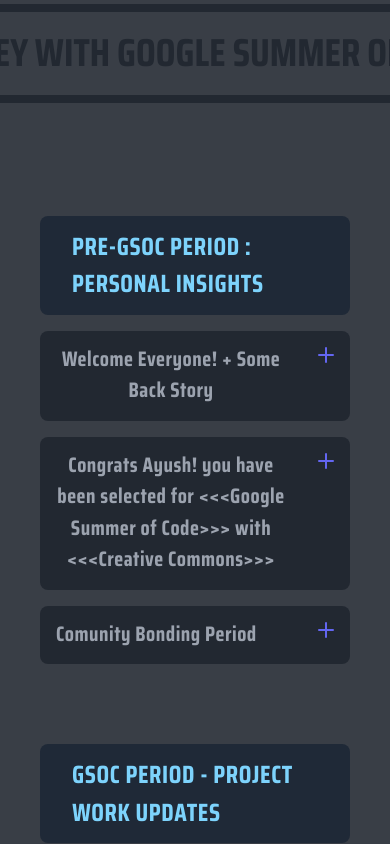
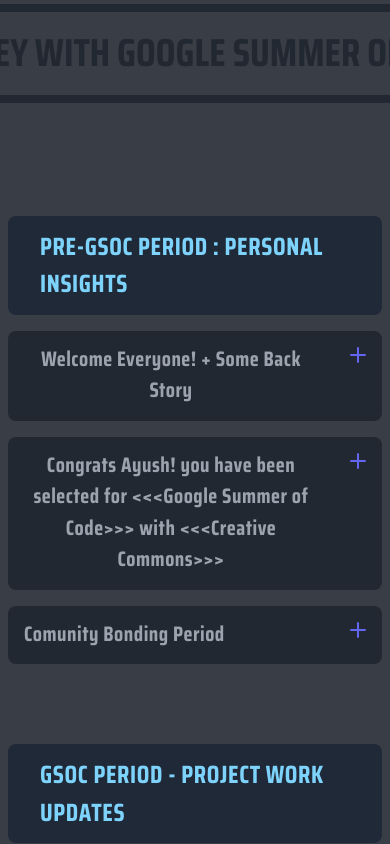
Before and after one commit to Murdock9803/GSoC-24-Doc, a React (Vite) app: page / in a window 390 px wide. Shown: the part 920-1764 px from the top of the page. Built offline with nearby package versions, Linux system fonts and the light colour scheme; a web font is replaced by a local one.

Commit message:
Added responsiveness to the documentation section

```diff
--- a/src/components/Documentation.jsx
+++ b/src/components/Documentation.jsx
@@ -4,7 +4,7 @@
 
 const Documentation = () => {
   return (
-    <div className="pt-[1px] -mt-12 pb-12 px-10 bg-[#393E46]">
+    <div className="pt-[1px] -mt-12 pb-12 px-2 sm:px-10 bg-[#393E46]">
 
       <TagAccordion
         title="PRE-GSOC PERIOD : PERSONAL INSIGHTS"
```
